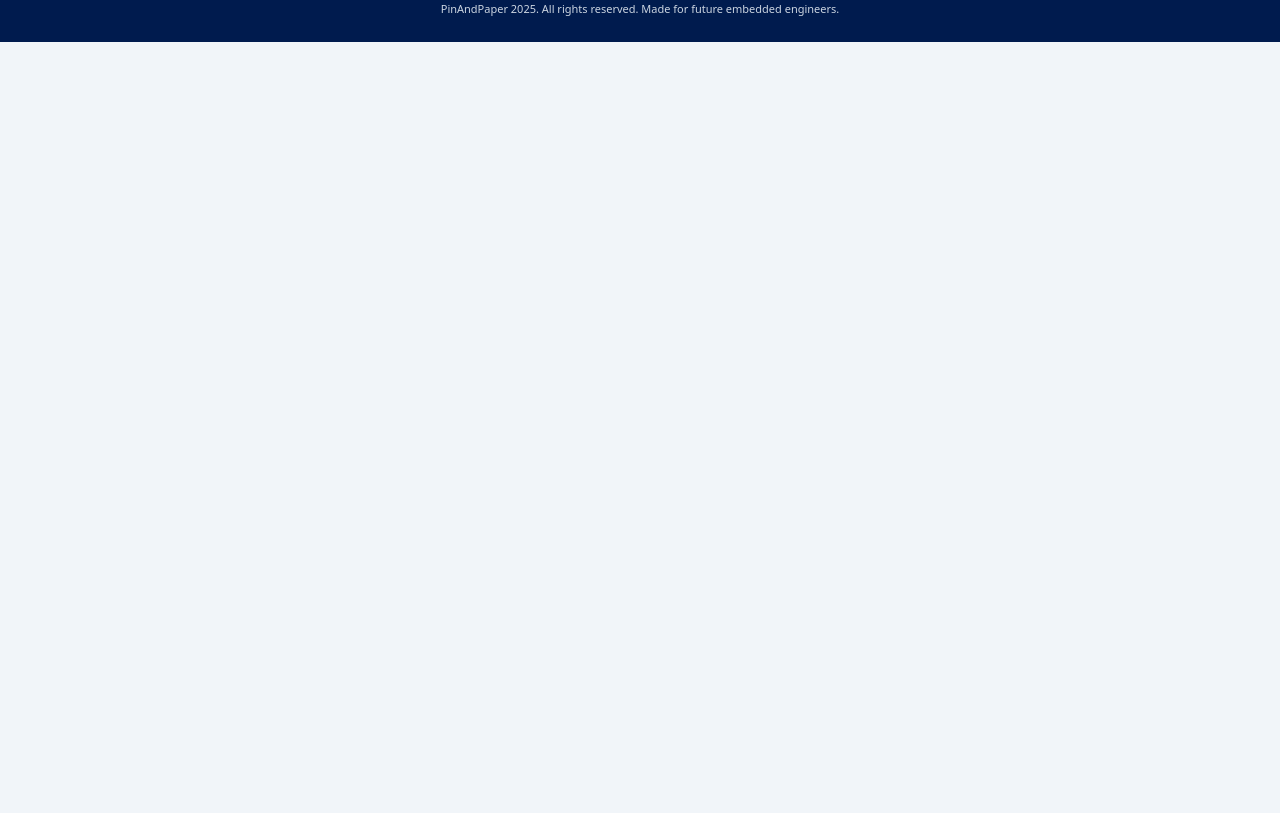
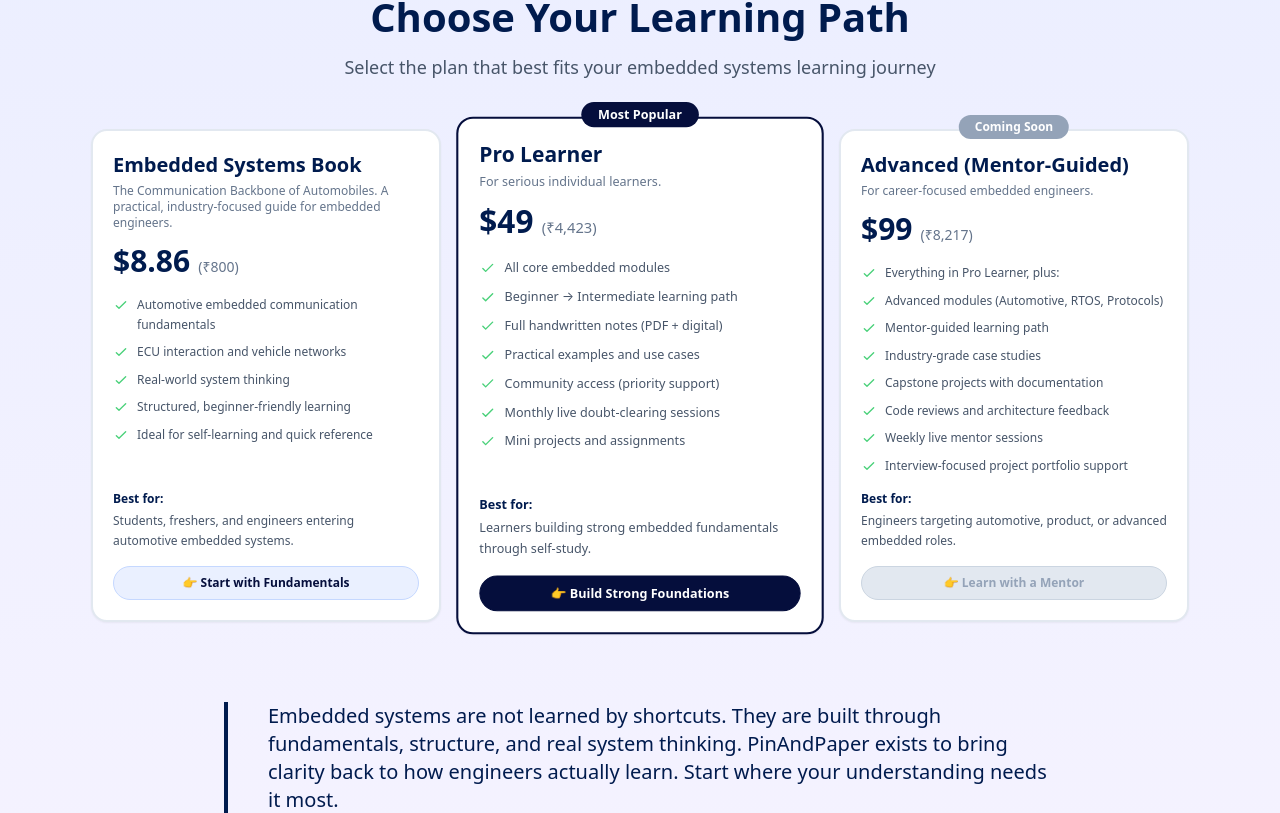
Before and after one commit to ritikpal1122/Pin-And-Paper, a React (Vite) app: page / in a window 1280 px wide. Shown: the part 4167-4980 px from the top of the page. Before the commit the page ends 4209 px from the top, so only its background shows below. Built offline with nearby package versions, Linux system fonts and the light colour scheme.

Commit message:
removed pricing section

```diff
--- a/src/App.jsx
+++ b/src/App.jsx
@@ -6,7 +6,7 @@ import NotNotesBanner from "./components/NotNotesBanner.jsx";
 import CommunitySection from "./components/CommunitySection.jsx";
 import StorySection from "./components/StorySection.jsx";
 import ServicesSection from "./components/ServicesSection.jsx";
-// import PricingSection from "./components/PricingSection.jsx";
+import PricingSection from "./components/PricingSection.jsx";
 import PageFooter from "./components/PageFooter.jsx";
 
 const App = () => {
@@ -24,7 +24,7 @@ const App = () => {
       <CommunitySection />
       <StorySection />
       <ServicesSection />
-      {/* <PricingSection /> */}
+      <PricingSection />
 
       <PageFooter />
     </div>
--- a/src/components/PricingSection.jsx
+++ b/src/components/PricingSection.jsx
@@ -1,6 +1,8 @@
-import React from "react";
+import React, { useState } from "react";
 
 const PricingSection = () => {
+  const [hoveredCard, setHoveredCard] = useState(null);
+
   return (
     <section id="pricing" className="w-full mt-[100px] scroll-mt-20">
       <div className="w-full px-4 lg:px-8" style={{ paddingBottom: "50px" }}>
@@ -11,95 +13,140 @@ const PricingSection = () => {
           Select the plan that best fits your embedded systems learning journey
         </p>
 
-        <div className="flex flex-wrap justify-center gap-6 lg:gap-8">
+        <div className="flex flex-wrap justify-center gap-4 lg:gap-6">
           <PricingCard
-            title="Free"
-            price="$0"
-            period="Forever"
-            description="Perfect for getting started"
+            id="card-1"
+            title="Embedded Systems Book"
+            price="$8.86"
+            priceInr="₹800"
+            period="one-time"
+            description="The Communication Backbone of Automobiles. A practical, industry-focused guide for embedded engineers."
             features={[
-              "Access to basic modules",
-              "Community forum access",
-              "Sample handwritten notes",
-              "Weekly learning tips"
+              "Automotive embedded communication fundamentals",
+              "ECU interaction and vehicle networks",
+              "Real-world system thinking",
+              "Structured, beginner-friendly learning",
+              "Ideal for self-learning and quick reference"
             ]}
-            buttonText="Get Started"
+            buttonText="👉 Start with Fundamentals"
             buttonLink="https://www.linkedin.com/company/pinandpaper/"
             isPopular={false}
+            bestFor="Students, freshers, and engineers entering automotive embedded systems."
+            hoveredCard={hoveredCard}
+            setHoveredCard={setHoveredCard}
           />
           <PricingCard
-            title="Pro"
-            price="$29"
+            id="card-2"
+            title="Pro Learner"
+            price="$49"
+            priceInr="₹4,423"
             period="per month"
-            description="For serious learners"
+            description="For serious individual learners."
             features={[
-              "All premium modules",
-              "Full handwritten notes library",
-              "Priority community support",
-              "Hands-on project access",
-              "Monthly live sessions"
+              "All core embedded modules",
+              "Beginner → Intermediate learning path",
+              "Full handwritten notes (PDF + digital)",
+              "Practical examples and use cases",
+              "Community access (priority support)",
+              "Monthly live doubt-clearing sessions",
+              "Mini projects and assignments"
             ]}
-            buttonText="Start Learning"
+            buttonText="👉 Build Strong Foundations"
             buttonLink="https://www.linkedin.com/company/pinandpaper/"
             isPopular={true}
+            bestFor="Learners building strong embedded fundamentals through self-study."
+            hoveredCard={hoveredCard}
+            setHoveredCard={setHoveredCard}
           />
           <PricingCard
-            title="Enterprise"
-            price="Custom"
-            period="Contact us"
-            description="For teams and institutions"
+            id="card-3"
+            title="Advanced (Mentor-Guided)"
+            price="$99"
+            priceInr="₹8,217"
+            period="per month"
+            description="For career-focused embedded engineers."
             features={[
-              "Everything in Pro",
-              "Custom curriculum design",
-              "Dedicated support",
-              "Team analytics dashboard",
-              "On-demand training sessions"
+              "Everything in Pro Learner, plus:",
+              "Advanced modules (Automotive, RTOS, Protocols)",
+              "Mentor-guided learning path",
+              "Industry-grade case studies",
+              "Capstone projects with documentation",
+              "Code reviews and architecture feedback",
+              "Weekly live mentor sessions",
+              "Interview-focused project portfolio support"
             ]}
-            buttonText="Contact Us"
-            buttonLink="mailto:info.pinandpaper.team@gmail.com"
+            buttonText="👉 Learn with a Mentor"
+            buttonLink="https://www.linkedin.com/company/pinandpaper/"
             isPopular={false}
+            isComingSoon={true}
+            bestFor="Engineers targeting automotive, product, or advanced embedded roles."
+            hoveredCard={hoveredCard}
+            setHoveredCard={setHoveredCard}
           />
+        </div>
+
+        {/* Founder Note */}
+        <div className="mt-20 max-w-4xl mx-auto px-4 sm:px-6 lg:px-8">
+          <div className="relative pl-8 sm:pl-10 border-l-4 border-papNavy">
+            <p className="text-papNavy text-base sm:text-lg md:text-xl leading-relaxed font-light">
+              Embedded systems are not learned by shortcuts. They are built through fundamentals, structure, and real system thinking. PinAndPaper exists to bring clarity back to how engineers actually learn. Start where your understanding needs it most.
+            </p>
+          </div>
         </div>
       </div>
     </section>
   );
 };
 
-const PricingCard = ({ title, price, period, description, features, buttonText, buttonLink, isPopular }) => (
+const PricingCard = ({ id, title, price, priceInr, period, description, features, buttonText, buttonLink, isPopular, isComingSoon, bestFor, hoveredCard, setHoveredCard }) => {
+  const isHovered = hoveredCard === id;
+  const isBlurred = hoveredCard !== null && hoveredCard !== id;
+
+  return (
     <div
-    className="rounded-2xl bg-white shadow-sm px-6 py-8 flex flex-col items-start w-full max-w-[350px] relative"
+      className="rounded-2xl bg-white shadow-sm px-5 py-5 flex flex-col items-start w-full max-w-[350px] relative"
       style={{
-      minHeight: "450px",
         border: `2px solid ${isPopular ? "#050E3C" : "#E2E8F0"}`,
-      transform: isPopular ? "scale(1.05)" : "scale(1)",
-      transition: "transform 0.3s ease"
+        transform: isHovered ? "scale(1.1)" : (isPopular && !isBlurred ? "scale(1.05)" : "scale(1)"),
+        transition: "transform 0.3s ease, filter 0.3s ease",
+        filter: isBlurred ? "blur(4px)" : "blur(0px)",
+        zIndex: isHovered ? 50 : (isPopular ? 10 : 1),
+        opacity: isBlurred ? 0.7 : 1
       }}
+      onMouseEnter={() => setHoveredCard(id)}
+      onMouseLeave={() => setHoveredCard(null)}
     >
     {isPopular && (
       <div className="absolute -top-4 left-1/2 transform -translate-x-1/2 bg-[#050E3C] text-white px-4 py-1 rounded-full text-xs font-semibold">
         Most Popular
       </div>
     )}
+    {isComingSoon && (
+      <div className="absolute -top-4 left-1/2 transform -translate-x-1/2 bg-slate-400 text-white px-4 py-1 rounded-full text-xs font-semibold">
+        Coming Soon
+      </div>
+    )}
 
-    <div className="w-full mb-6">
-      <h3 className="font-extrabold text-papNavy text-2xl mb-2">{title}</h3>
-      <p className="text-slate-500 text-sm mb-4">{description}</p>
+    <div className="w-full mb-4">
+      <h3 className="font-extrabold text-papNavy text-xl mb-1">{title}</h3>
+      <p className="text-slate-500 text-xs mb-3">{description}</p>
+      <div className="flex items-baseline gap-2 flex-wrap">
         <div className="flex items-baseline gap-2">
-        <span className="font-black text-4xl text-papNavy">{price}</span>
-        {period !== "Contact us" && (
-          <span className="text-slate-500 text-sm">/{period}</span>
-        )}
-        {period === "Contact us" && (
-          <span className="text-slate-500 text-sm">{period}</span>
+          <span className="font-black text-3xl text-papNavy">{price}</span>
+        </div>
+        {priceInr && (
+          <div className="flex items-baseline gap-1">
+            <span className="text-slate-500 text-sm">({priceInr})</span>
+          </div>
         )}
       </div>
     </div>
 
-    <ul className="flex-1 space-y-3 mb-6 w-full">
+    <ul className="flex-1 space-y-2 mb-4 w-full">
       {features.map((feature, index) => (
         <li key={index} className="flex items-start gap-2">
           <svg
-            className="w-5 h-5 text-papGreen flex-shrink-0 mt-0.5"
+            className="w-4 h-4 text-papGreen flex-shrink-0 mt-0.5"
             fill="none"
             stroke="currentColor"
             viewBox="0 0 24 24"
@@ -111,33 +158,50 @@ const PricingCard = ({ title, price, period, description, features, buttonText,
               d="M5 13l4 4L19 7"
             />
           </svg>
-          <span className="text-slate-600 text-sm">{feature}</span>
+          <span className="text-slate-600 text-xs leading-relaxed">{feature}</span>
         </li>
       ))}
     </ul>
 
+    {bestFor && (
+      <div className="w-full mb-4">
+        <p className="font-semibold text-papNavy text-xs mb-1">Best for:</p>
+        <p className="text-slate-600 text-xs leading-relaxed">{bestFor}</p>
+      </div>
+    )}
+
     <a
-      href={buttonLink}
-      target={buttonLink.startsWith("mailto:") ? "_self" : "_blank"}
-      rel={buttonLink.startsWith("mailto:") ? "" : "noopener noreferrer"}
-      className="w-full text-center px-6 py-3 rounded-full text-sm font-semibold transition-colors"
+      href={isComingSoon ? "#" : buttonLink}
+      target={isComingSoon ? "_self" : (buttonLink.startsWith("mailto:") ? "_self" : "_blank")}
+      rel={isComingSoon ? "" : (buttonLink.startsWith("mailto:") ? "" : "noopener noreferrer")}
+      className={`w-full text-center px-5 py-2 rounded-full text-xs font-semibold transition-colors ${isComingSoon ? "cursor-not-allowed" : ""}`}
       style={{
-        backgroundColor: isPopular ? "#050E3C" : "#EAF0FF",
-        color: isPopular ? "white" : "#050E3C",
-        border: `1px solid ${isPopular ? "#050E3C" : "#C5D8FF"}`,
+        backgroundColor: isComingSoon ? "#E2E8F0" : (isPopular ? "#050E3C" : "#EAF0FF"),
+        color: isComingSoon ? "#94A3B8" : (isPopular ? "white" : "#050E3C"),
+        border: `1px solid ${isComingSoon ? "#CBD5E1" : (isPopular ? "#050E3C" : "#C5D8FF")}`,
+        pointerEvents: isComingSoon ? "none" : "auto",
+      }}
+      onClick={(e) => {
+        if (isComingSoon) {
+          e.preventDefault();
+        }
       }}
       onMouseEnter={(e) => {
+        if (!isComingSoon) {
           if (isPopular) {
             e.currentTarget.style.backgroundColor = "#0C1A4F";
           } else {
             e.currentTarget.style.backgroundColor = "#C5D8FF";
           }
+        }
       }}
       onMouseLeave={(e) => {
+        if (!isComingSoon) {
           if (isPopular) {
             e.currentTarget.style.backgroundColor = "#050E3C";
           } else {
             e.currentTarget.style.backgroundColor = "#EAF0FF";
+          }
         }
       }}
     >
@@ -145,5 +209,6 @@ const PricingCard = ({ title, price, period, description, features, buttonText,
     </a>
   </div>
   );
+};
 
 export default PricingSection;
```
Lines whose indentation alone changed are shown as unchanged.
